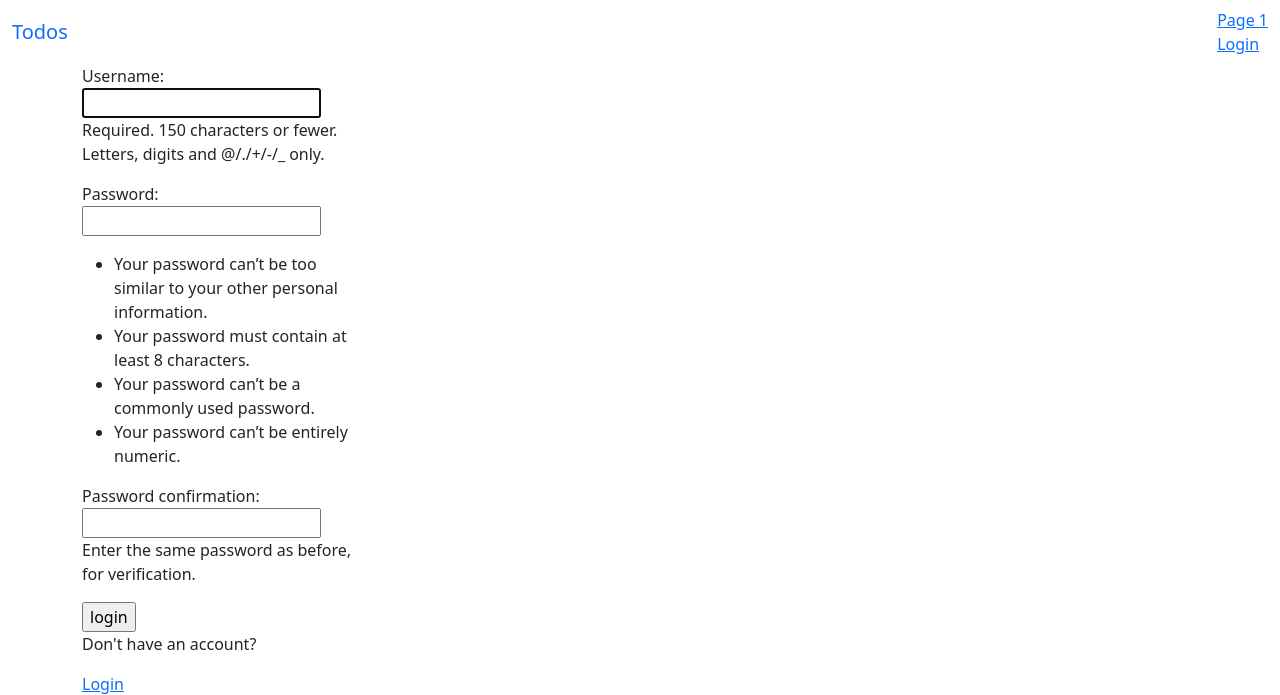
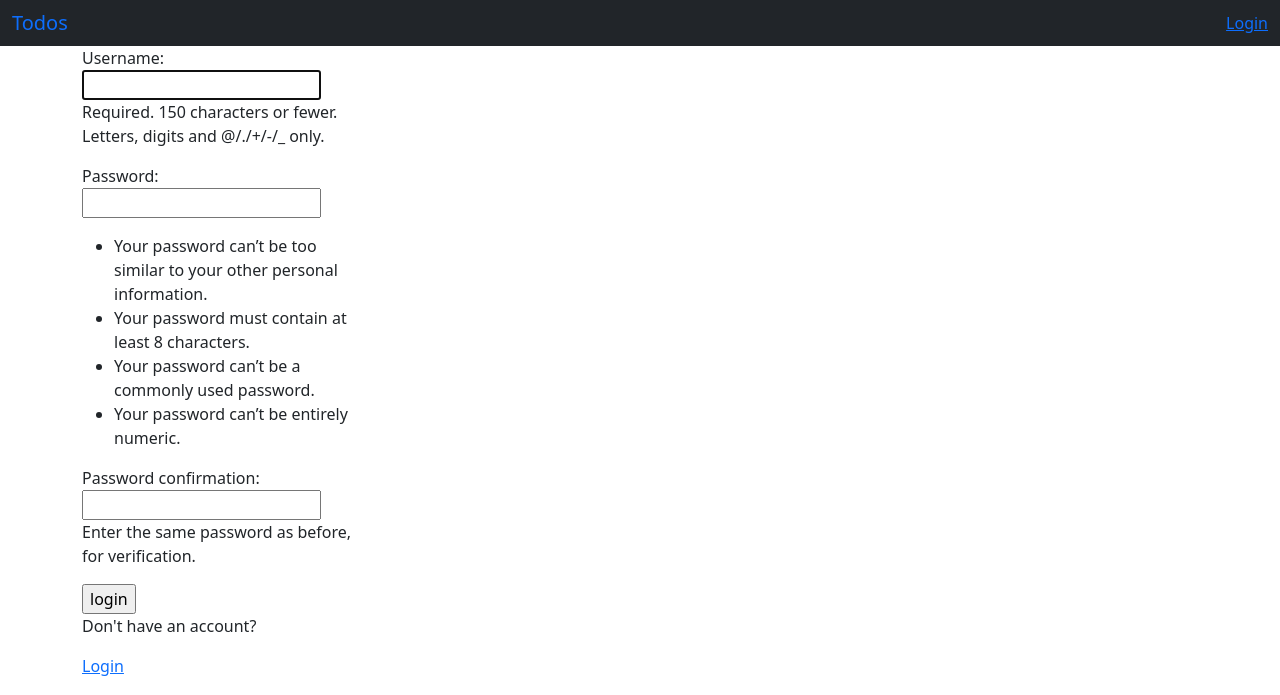
Before and after one commit to waregagbagbo/Todo-List, a Django app: page /register/ in a window 1280 px wide. Shown: the top 695 px of the page. Run offline with Django 4.2, Linux system fonts and the light colour scheme; some libraries are stand-ins or nearby versions.

Commit message:
style the top bar

```diff
--- a/worklist/templates/base.html
+++ b/worklist/templates/base.html
@@ -8,8 +8,8 @@
     <meta name='viewport' content='width=device-width, initial-scale=1'>
     <link rel='stylesheet' type='text/css' media='screen' href='main.css'>
     <link href="https://cdn.jsdelivr.net/npm/bootstrap@5.1.3/dist/css/bootstrap.min.css" rel="stylesheet" integrity="sha384-1BmE4kWBq78iYhFldvKuhfTAU6auU8tT94WrHftjDbrCEXSU1oBoqyl2QvZ6jIW3" crossorigin="anonymous">
-    <script src="https://cdn.jsdelivr.net/npm/@popperjs/core@2.10.2/dist/umd/popper.min.js" integrity="sha384-7+zCNj/IqJ95wo16oMtfsKbZ9ccEh31eOz1HGyDuCQ6wgnyJNSYdrPa03rtR1zdB" crossorigin="anonymous"></script>
-    <script src="https://cdn.jsdelivr.net/npm/bootstrap@5.1.3/dist/js/bootstrap.min.js" integrity="sha384-QJHtvGhmr9XOIpI6YVutG+2QOK9T+ZnN4kzFN1RtK3zEFEIsxhlmWl5/YESvpZ13" crossorigin="anonymous"></script>
+    <link href="https://cdn.jsdelivr.net/npm/bootstrap@5.1.3/dist/css/bootstrap.min.css" rel="stylesheet" integrity="sha384-1BmE4kWBq78iYhFldvKuhfTAU6auU8tT94WrHftjDbrCEXSU1oBoqyl2QvZ6jIW3" crossorigin="anonymous">
+    <script src="https://cdn.jsdelivr.net/npm/bootstrap@5.1.3/dist/js/bootstrap.bundle.min.js" integrity="sha384-ka7Sk0Gln4gmtz2MlQnikT1wXgYsOg+OMhuP+IlRH9sENBO0LRn5q+8nbTov4+1p" crossorigin="anonymous"></script>
 </head>
 <body>
     {%include 'partials/header.html'%}
@@ -19,6 +19,7 @@
 
 
     {%endblock%}
-
+    <script src="https://cdn.jsdelivr.net/npm/@popperjs/core@2.10.2/dist/umd/popper.min.js" integrity="sha384-7+zCNj/IqJ95wo16oMtfsKbZ9ccEh31eOz1HGyDuCQ6wgnyJNSYdrPa03rtR1zdB" crossorigin="anonymous"></script>
+    <script src="https://cdn.jsdelivr.net/npm/bootstrap@5.1.3/dist/js/bootstrap.min.js" integrity="sha384-QJHtvGhmr9XOIpI6YVutG+2QOK9T+ZnN4kzFN1RtK3zEFEIsxhlmWl5/YESvpZ13" crossorigin="anonymous"></script>
 </body>
 </html>
--- a/worklist/templates/partials/header.html
+++ b/worklist/templates/partials/header.html
@@ -1,17 +1,19 @@
-<nav class="navbar navbar-inverse">
+<nav class="navbar navbar-inverse bg-dark">
     <div class="container-fluid">
       <div class="navbar-header">
         <a class="navbar-brand" href="#">Todos</a>
       </div>
       <ul class="nav navbar-nav">
-        <li><a href="#">Page 1</a></li>
-
       <ul class="nav navbar-nav navbar-right">
         {% if request.user.is_authenticated %}
-           <p>Welcome {{request.user}}</p>
+        <div class="nav">
+          <p>Welcome {{request.user}}</p>
            <a href="{% url 'logout' %}">Logout</a>
         {% else %}
            <a href="{% url 'login' %}">Login</a>
         {% endif %}
+
+        </div>
+
     </div>
   </nav>
```
